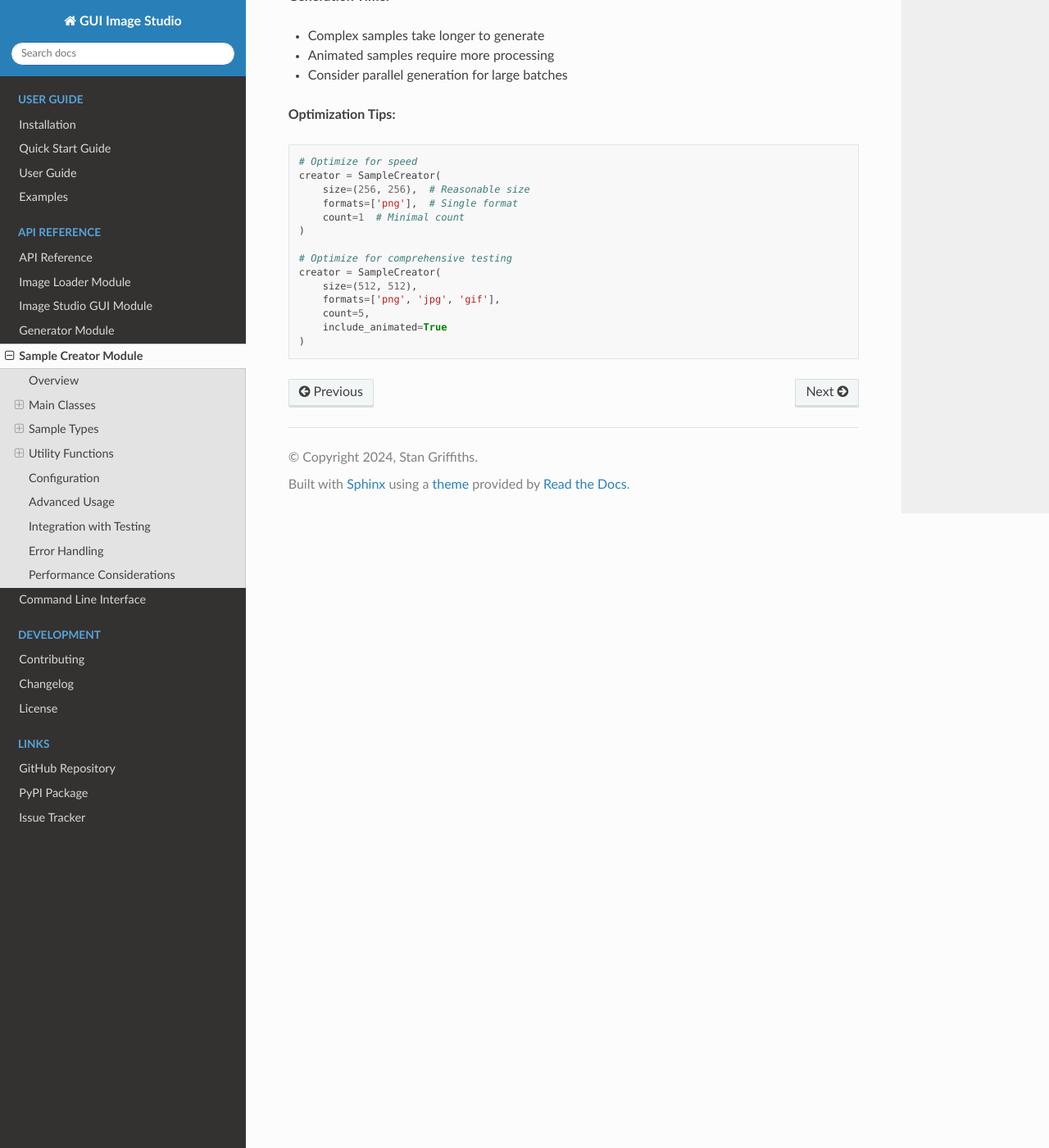
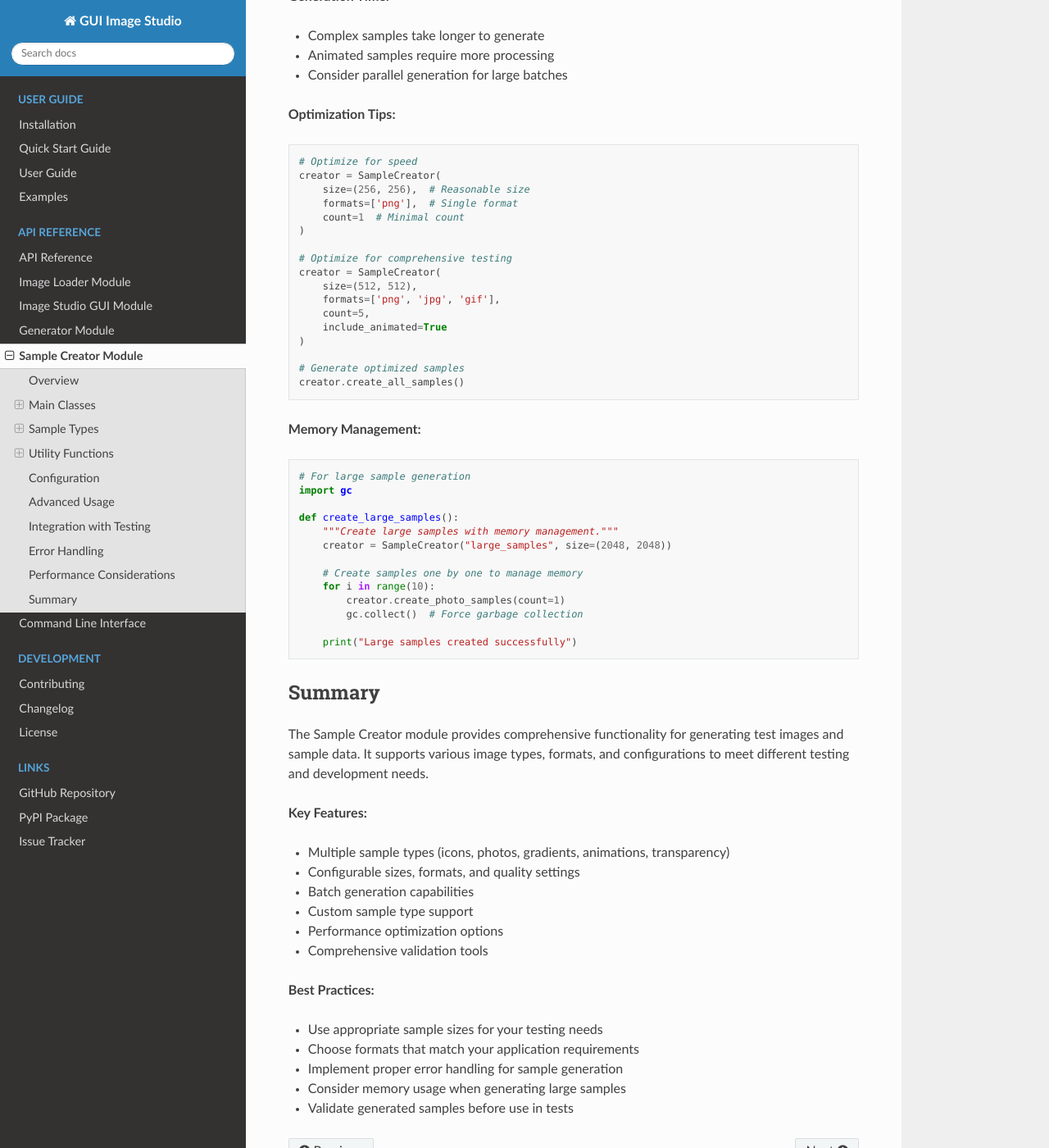
Before and after one commit to stntg/gui-image-studio, a Sphinx documentation site: the page built from docs/api/sample_creator.rst, in a window 1280 px wide and 1400 px high, scrolled down 13230 px. Shown: the whole window at 82% size. Built offline with Sphinx 7.4.7 and the Read the Docs theme 3.1.0, drawn with Linux system fonts in a browser that asks for light colours; pages that are not in the unit, such as notebooks, are missing from menus.

Commit message:
Update changelog and fix documentation files
- Updated changelog with comprehensive list of recent improvements
- Fixed incomplete documentation files (generator.rst, sample_creator.rst)
- Ensured all RST syntax errors are resolved

```diff
--- a/docs/api/sample_creator.rst
+++ b/docs/api/sample_creator.rst
@@ -661,3 +661,46 @@ Performance Considerations
         count=5,
         include_animated=True
     )
+
+    # Generate optimized samples
+    creator.create_all_samples()
+
+**Memory Management:**
+
+.. code-block:: python
+
+    # For large sample generation
+    import gc
+
+    def create_large_samples():
+        """Create large samples with memory management."""
+        creator = SampleCreator("large_samples", size=(2048, 2048))
+
+        # Create samples one by one to manage memory
+        for i in range(10):
+            creator.create_photo_samples(count=1)
+            gc.collect()  # Force garbage collection
+
+        print("Large samples created successfully")
+
+Summary
+-------
+
+The Sample Creator module provides comprehensive functionality for generating test images and sample data. It supports various image types, formats, and configurations to meet different testing and development needs.
+
+**Key Features:**
+
+* Multiple sample types (icons, photos, gradients, animations, transparency)
+* Configurable sizes, formats, and quality settings
+* Batch generation capabilities
+* Custom sample type support
+* Performance optimization options
+* Comprehensive validation tools
+
+**Best Practices:**
+
+* Use appropriate sample sizes for your testing needs
+* Choose formats that match your application requirements
+* Implement proper error handling for sample generation
+* Consider memory usage when generating large samples
+* Validate generated samples before use in tests
```
Also changed, not shown: docs/api/generator.rst (+22 -0 lines), docs/changelog.rst (+15 -0 lines).
